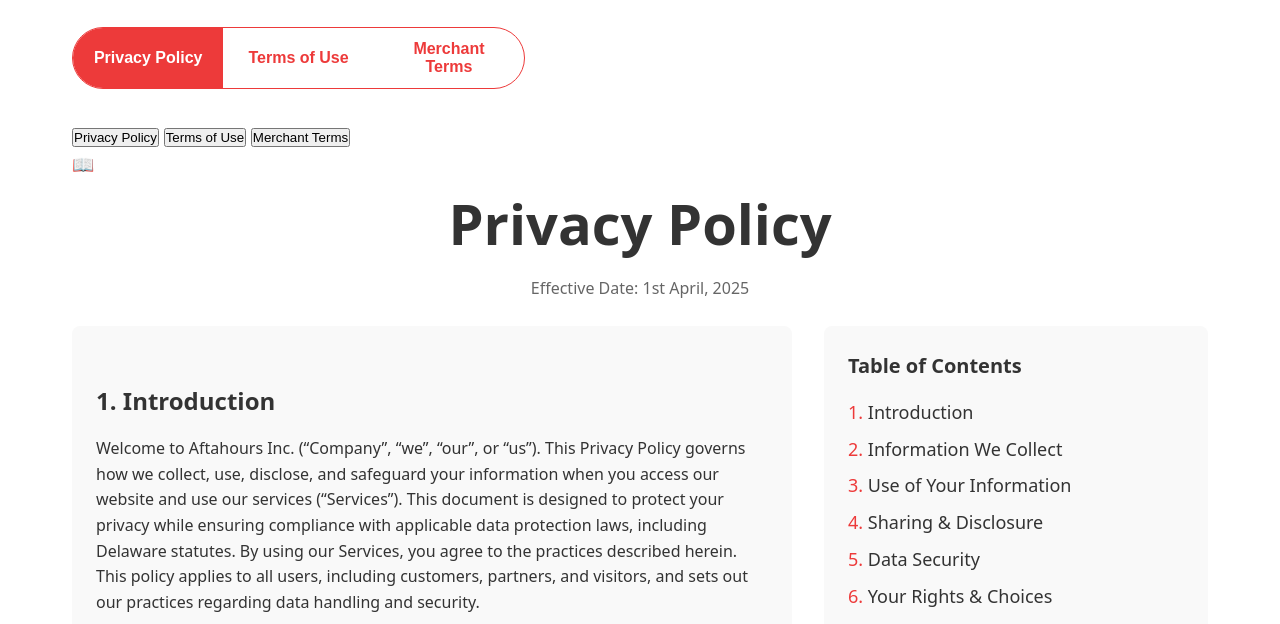
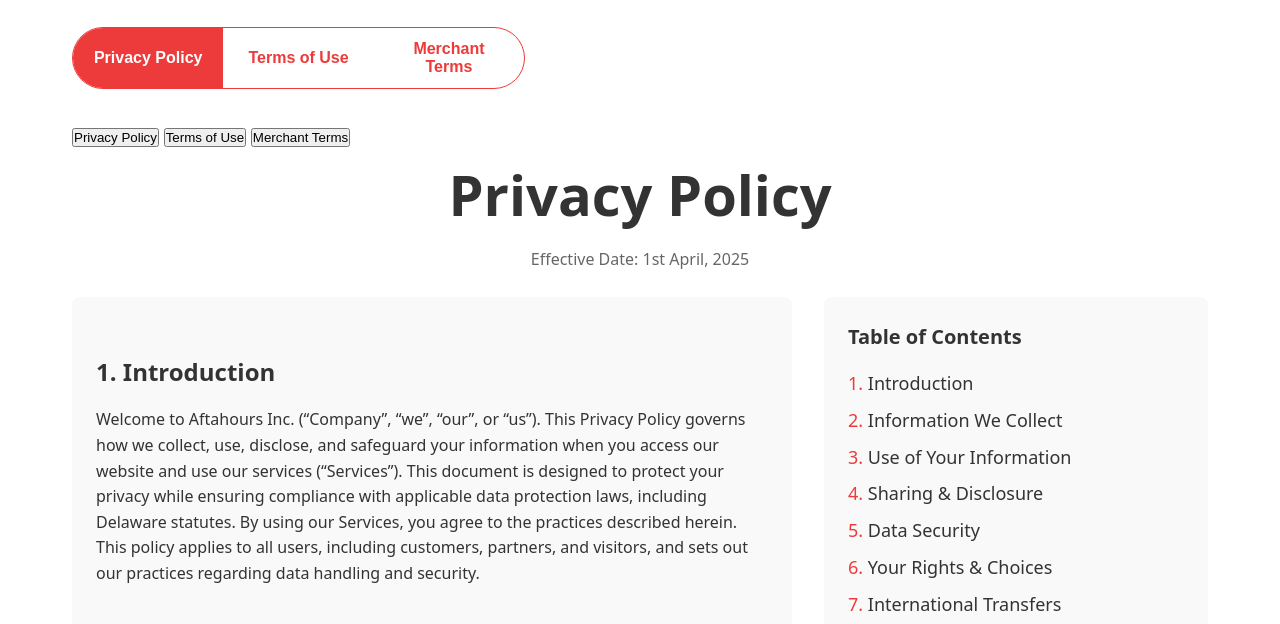
Before and after one commit to dev-aftahrs/legal, a plain HTML site: page index.html in a window 1280 px wide. Shown: the part 88-712 px from the top of the page. Drawn offline with Linux system fonts and the light colour scheme.

Commit message:
Update index.html

```diff
--- a/index.html
+++ b/index.html
@@ -321,7 +321,6 @@
     <button onclick="showSection('merchant')">Merchant Terms</button>
   </div>
 
-  <div class="toc-icon" onclick="toggleTocModal()">📖</div>
 <!-- TOC Modal -->
 <div id="tocModal" class="toc-modal">
   <div class="toc-modal-content">
```
